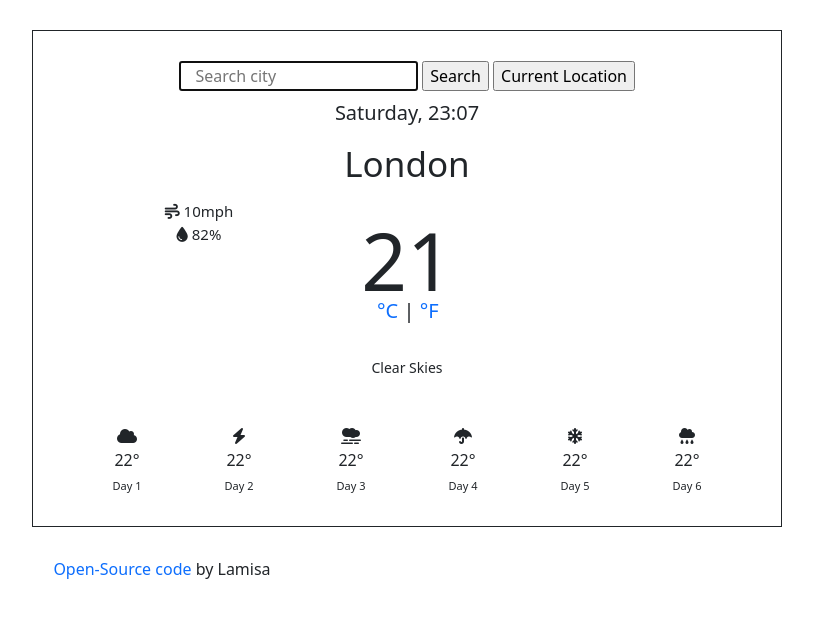
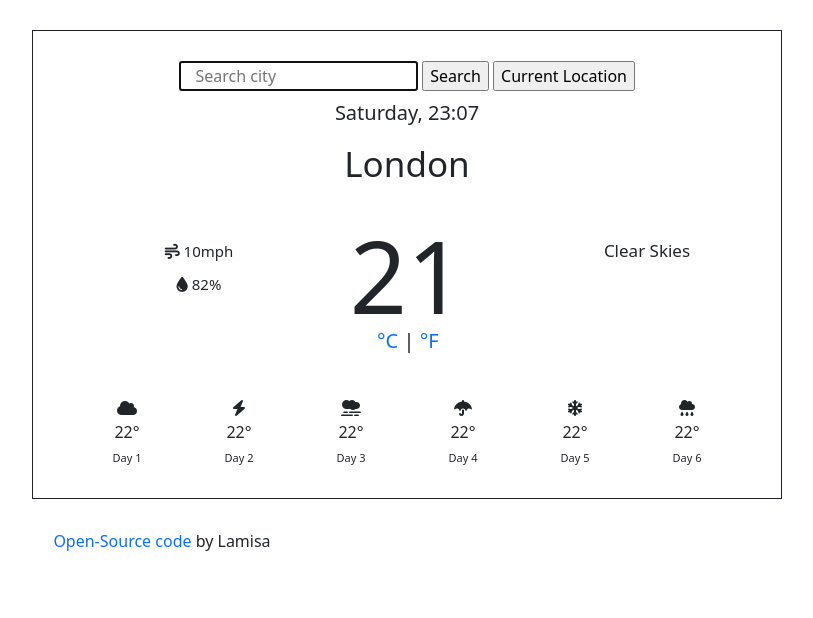
Before and after one commit to lamisaa/weather-app, a plain HTML site: page index.html in a window 1280 px wide. Shown: the whole page, without its empty margins (233-1046 px from the left). Drawn offline with nearby package versions, Linux system fonts and the light colour scheme; no server answers.

Commit message:
Changed app design
moved wind speed, humidity and weather description

```diff
--- a/index.html
+++ b/index.html
@@ -55,9 +55,13 @@
               <a href="#" id="fahrenheit"> °F </a>
             </span>
           </div>
+
+          <div class="col-4">
+            <ul>
+              <li id="sky">Clear skies</li>
+            </ul>
+          </div>
         </div>
-
-        <p id="sky">Clear skies</p>
 
         <div class="forecast">
           <div class="row">
--- a/script.js
+++ b/script.js
@@ -47,6 +47,7 @@ h3.innerHTML = `${day}, ${hours}:${minutes}`;
 function showTemperature(response) {
   let temperature = Math.round(response.data.main.temp);
   let autoLocation = response.data.name;
+
   let humidData = response.data.main.humidity;
   let speedData = Math.round(response.data.wind.speed);
 
--- a/style.css
+++ b/style.css
@@ -49,10 +49,10 @@ a {
 #sky {
   text-transform: capitalize;
   text-align: center;
-  font-size: 14px;
+  font-size: 17px;
   line-height: 1px;
-  padding-top: 1px;
-  padding-bottom: 40px;
+  padding-top: 50px;
+  padding-bottom: 30px;
 }
 #city {
   font-size: 35px;
@@ -63,7 +63,7 @@ a {
 
 #temp {
   text-align: center;
-  font-size: 80px;
+  font-size: 100px;
 }
 
 #units {
@@ -84,8 +84,11 @@ a {
 
 #windSpeed {
   font-size: 15px;
+  padding-top: 40px;
 }
 
 #humidity {
   font-size: 15px;
+  padding-top: 10px;
+  padding-bottom: 30px;
 }
```
